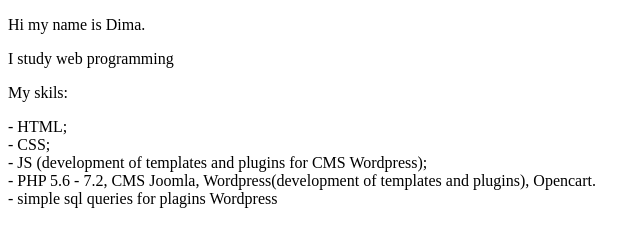
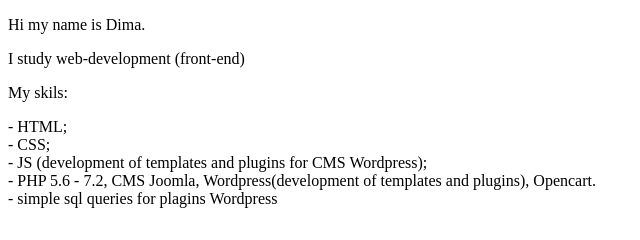
Before and after one commit to Dimazag/cv, a plain HTML site: page index.html in a window 1280 px wide. Shown: the full height of the page, 0-640 px from the left. Drawn offline with Linux system fonts and the light colour scheme.

Commit message:
added changes 3

```diff
--- a/index.html
+++ b/index.html
@@ -8,7 +8,7 @@
 <body>
 
 	<p>Hi my name is Dima.</p>
-	<p>I study web programming</p>
+	<p>I study web-development (front-end)</p>
 	<p>My skils:</p>
 	<p>
 		- HTML;<br>
```
